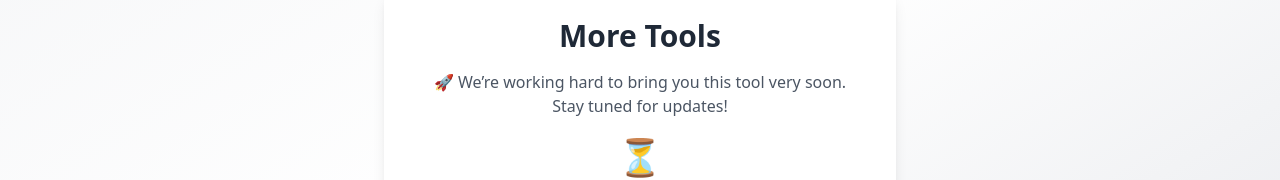
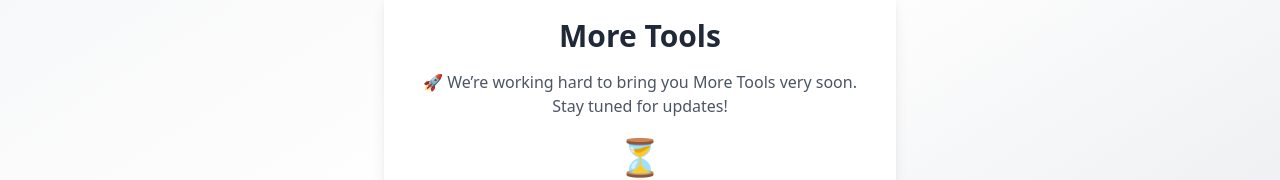
Before and after one commit to venupala-tt/propnz, a Next.js app: page /pages/more in a window 1280 px wide. Shown: the part 412-592 px from the top of the page. Built offline with nearby package versions, Linux system fonts and the light colour scheme.

Commit message:
Update page.tsx

```diff
--- a/app/pages/more/page.tsx
+++ b/app/pages/more/page.tsx
@@ -5,7 +5,7 @@ export default function MoreComingSoon() {
         <h1 className="text-3xl font-bold mb-4 text-gray-800">
 More Tools        </h1>
         <p className="text-gray-600 mb-6">
-          🚀 We’re working hard to bring you this tool very soon.
+          🚀 We’re working hard to bring you More Tools very soon.
           Stay tuned for updates!
         </p>
         <div className="animate-bounce text-4xl">⏳</div>
```
